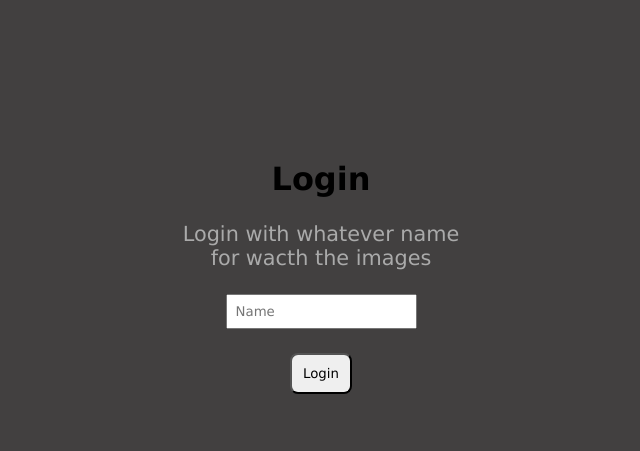
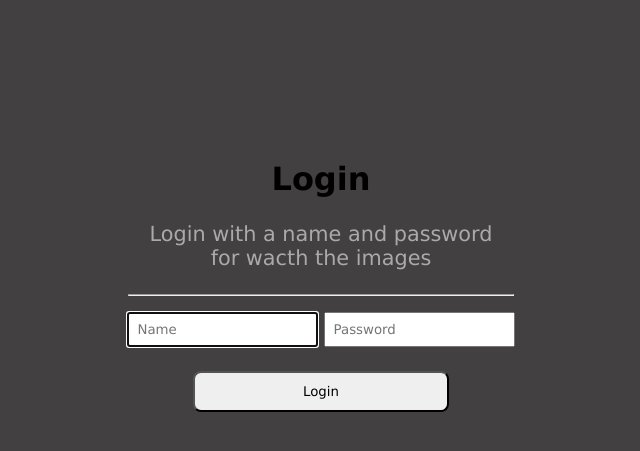
Before and after one commit to EduardYan/flask-login-app, a Flask app: page /login in a window 1280 px wide. Shown: the top 451 px of the page, without its empty margins (319-959 px from the left). Run offline with Flask 3, Linux system fonts and the light colour scheme.

Commit message:
implementating the password functionality

```diff
--- a/app.py
+++ b/app.py
@@ -3,9 +3,12 @@ This is the principal file for execute
 the server.
 """
 
+from sys import base_exec_prefix
+import bcrypt
 from flask import Flask, render_template, request, redirect, url_for
 from models.user import User
 from models.database import DataBase, DB_PATH
+from bcrypt import checkpw, gensalt, hashpw
 
 # variable for the visits
 visits = 0
@@ -56,6 +59,9 @@ def save_user():
 
   # gettings the info of the user for save in the database
   name = request.form['name-user']
+  password = request.form['password-user']
+  salt = gensalt()
+  password_hashed = hashpw(password.encode(), salt) # getting the password in hash
 
   db = DataBase(DB_PATH) # connectiong
 
@@ -65,13 +71,20 @@ def save_user():
 
   # validating if the name is in the list of the database
   if name in names_list:
-    return redirect(f'/home/{name}')
+    password_hashed = db.select(f'SELECT password FROM users WHERE(name = "{name}")')[0][0]
+    print(password)
+    print(password_hashed)
+
+    if checkpw(password.encode(), password_hashed.encode()):
+      return redirect(f'/home/{name}')
+    else:
+      return render_template('pass-incorrect.html')
 
   else:
     # creating a user
-    user = User(name)
+    user = User(name, password_hashed)
     # in case not in the database
-    db.insert( f'INSERT INTO users VALUES(NULL, "{user.name}")' )
+    db.insert( f'INSERT INTO users VALUES(NULL, "{user.name}", "{user.password.content}")' )
     db.close()
 
     return redirect(f'/home/{user.name}') # rediricting with the route in the name of the user
--- a/static/css/login.css
+++ b/static/css/login.css
@@ -39,6 +39,7 @@ body {
   font-family: Verdana, Geneva, Tahoma, sans-serif;
   margin-bottom: 1.5rem;
   color: #aaa;
+  text-align: center;
 }
 
 .container form p:hover {
@@ -52,6 +53,11 @@ body {
   font-family: Verdana, Geneva, Tahoma, sans-serif;
 }
 
+.container form hr {
+  width: 60%;
+  margin-bottom: 1rem;
+}
+
 .container form button {
   transition: color 0.3s ease;
   display: block;
@@ -59,6 +65,7 @@ body {
   padding: 0.7rem;
   margin: 0 auto;
   font-family: Verdana, Geneva, Tahoma, sans-serif;
+  width: 40%;
 }
 
 .container form button:hover {
--- a/static/css/main.css
+++ b/static/css/main.css
@@ -77,6 +77,7 @@ header .nav-main .nav-left li a:hover {
 .container .images-view img {
   transition: box-shadow 0.3s ease;
   width: 100%;
+  height: 100%;
   border-radius: 1rem;
 }
 
--- a/templates/layout.html
+++ b/templates/layout.html
@@ -6,11 +6,14 @@
   <meta name="viewport" content="width=device-width, initial-scale=1.0">
   <title>Wacth Images App.</title>
   <link rel="stylesheet" href="{{ url_for('static', filename = 'css/main.css') }}">
+  <link rel="shortcut icon" href="{{ url_for('static', filename = 'img/red-tree.png') }}" type="image/x-icon">
 </head>
 <body>
 
+  <!-- THIS IS FOR THE NAV -->
   {% include 'partials/_nav.html' %}
 
+  <!-- THE CONTENT FOR SHOW OF EACH PAGE -->
   {% block content %}
   {% endblock %}
 
--- a/templates/login.html
+++ b/templates/login.html
@@ -10,12 +10,16 @@
 <body>
 
   <div class="container">
+    <!-- LOGIN FORM -->
     <form action="/login" method="POST">
       <h1>Login</h1>
-      <p>Login with whatever name <br> for wacth the images</p>
 
+      <p>Login with a name and password <br> for wacth the images</p>
 
-      <input type="text" name="name-user" placeholder="Name">
+      <hr>
+
+      <input type="text" name="name-user" placeholder="Name" autofocus>
+      <input type="password" name="password-user" placeholder="Password" >
       <button type="submit">Login</button>
 
     </form>
--- /dev/null
+++ b/templates/pass-incorrect.html
@@ -0,0 +1 @@
+<h1>The password is incorrect</h1>
```
Also changed, not shown: models/password.py (added, +19 -0 lines), models/user.py (+12 -4 lines), database/users.db.
